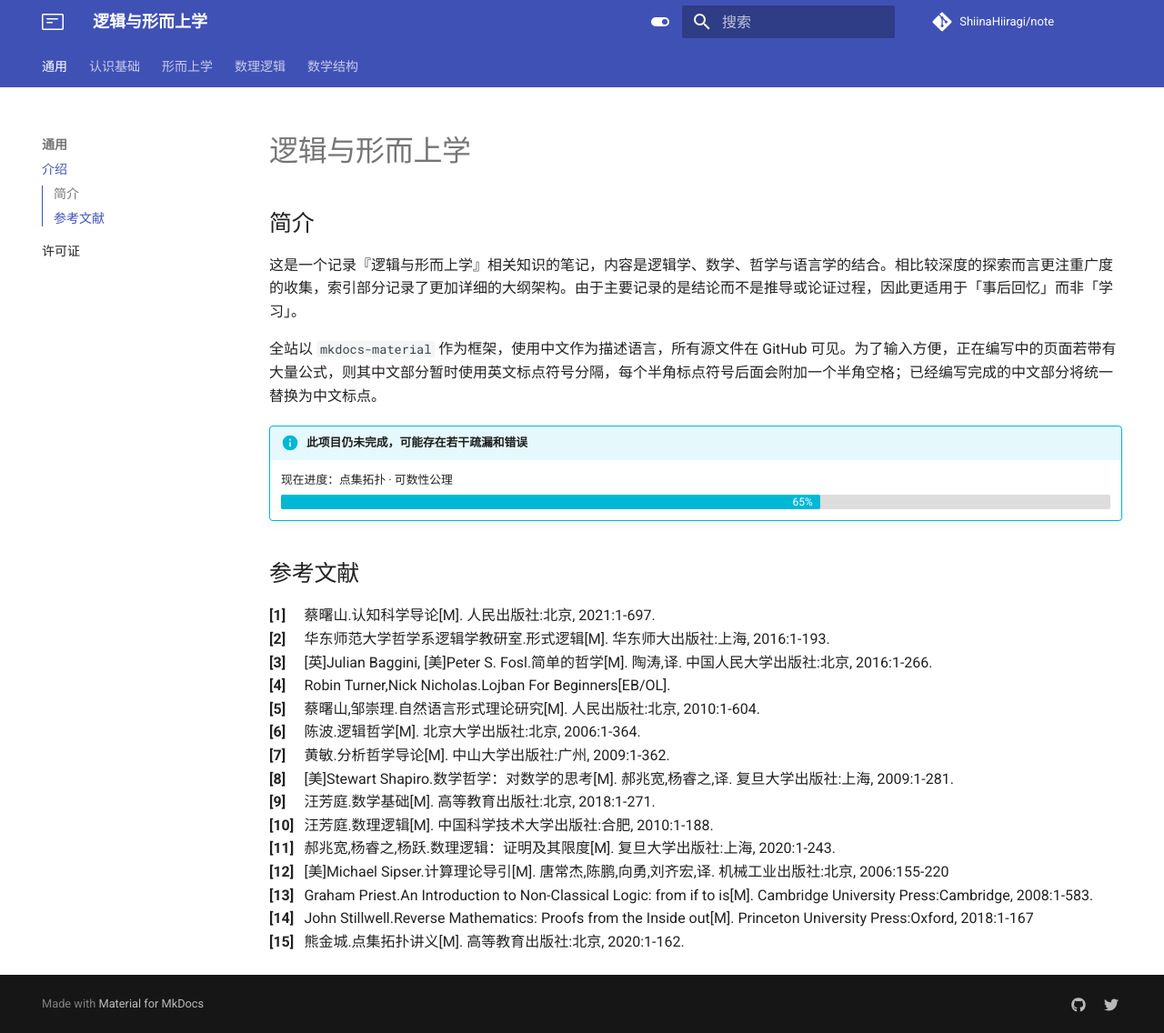
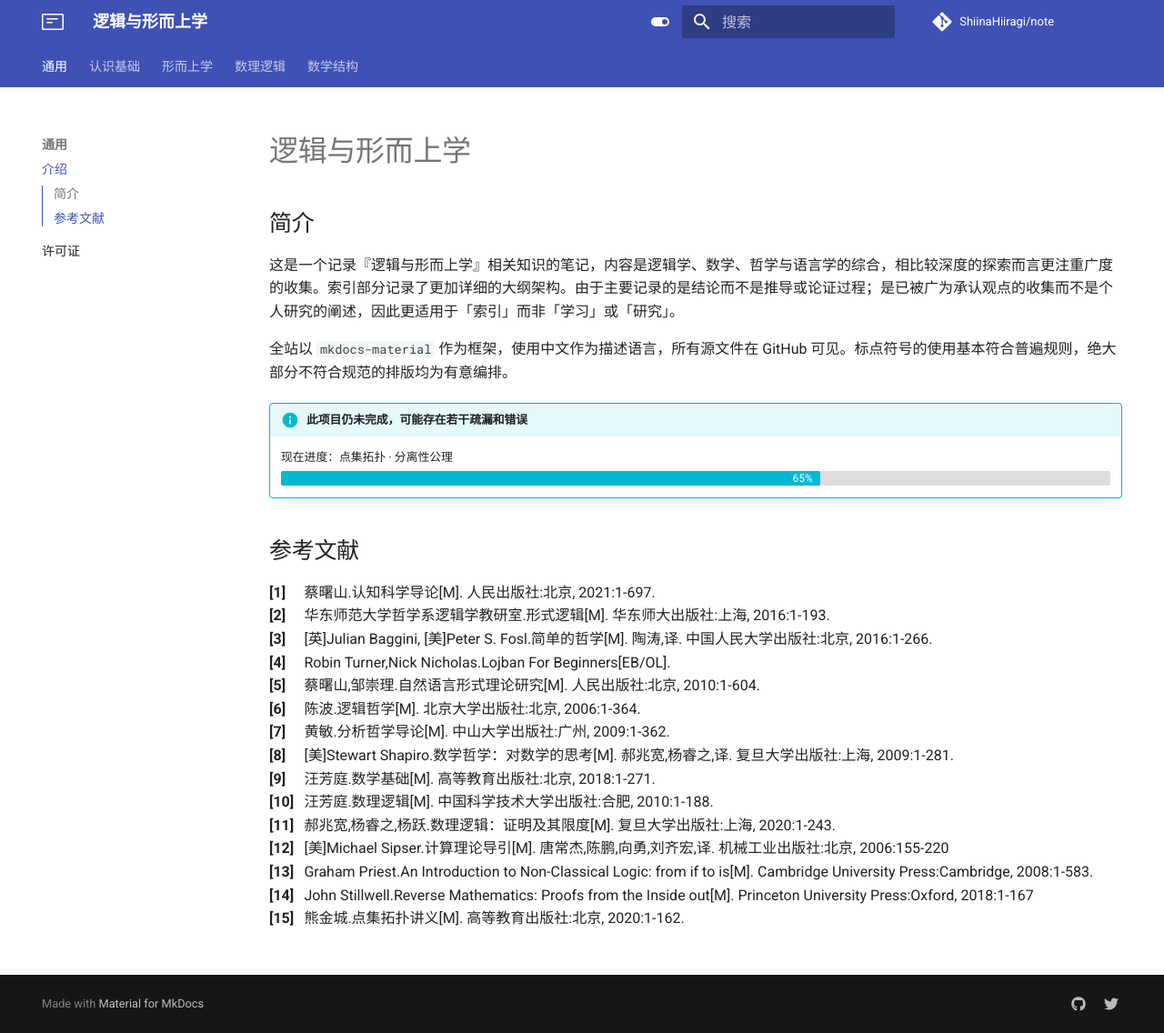
Before and after one commit to ShiinaHiiragi/note, an MkDocs documentation site: the page built from docs/index.md, in a window 1280 px wide and 1136 px high. Shown: the whole window at 91% size. Built offline with MkDocs 1.6.1 and Material for MkDocs 9.7.7, drawn with Linux system fonts in a browser that asks for light colours; comment, search, counter and statistics services are not loaded.

Commit message:
change description

```diff
--- a/docs/index.md
+++ b/docs/index.md
@@ -1,12 +1,12 @@
 # 逻辑与形而上学
 
 ## 简介
-这是一个记录『逻辑与形而上学』相关知识的笔记，内容是逻辑学、数学、哲学与语言学的结合。相比较深度的探索而言更注重广度的收集，索引部分记录了更加详细的大纲架构。由于主要记录的是结论而不是推导或论证过程，因此更适用于「事后回忆」而非「学习」。
+这是一个记录『逻辑与形而上学』相关知识的笔记，内容是逻辑学、数学、哲学与语言学的综合，相比较深度的探索而言更注重广度的收集。索引部分记录了更加详细的大纲架构。由于主要记录的是结论而不是推导或论证过程；是已被广为承认观点的收集而不是个人研究的阐述，因此更适用于「索引」而非「学习」或「研究」。
 
-全站以 `mkdocs-material` 作为框架，使用中文作为描述语言，所有源文件在 GitHub 可见。为了输入方便，正在编写中的页面若带有大量公式，则其中文部分暂时使用英文标点符号分隔，每个半角标点符号后面会附加一个半角空格；已经编写完成的中文部分将统一替换为中文标点。
+全站以 `mkdocs-material` 作为框架，使用中文作为描述语言，所有源文件在 GitHub 可见。标点符号的使用基本符合普遍规则，绝大部分不符合规范的排版均为有意编排。
 
 !!! info "此项目仍未完成，可能存在若干疏漏和错误"
-    <label> 现在进度：点集拓扑 · 可数性公理 </label>
+    <label> 现在进度：点集拓扑 · 分离性公理 </label>
     <div class="progress-container">
         <div class="progress-percentage" style="width: 65%;"> 65% </div>
     </div>
```
